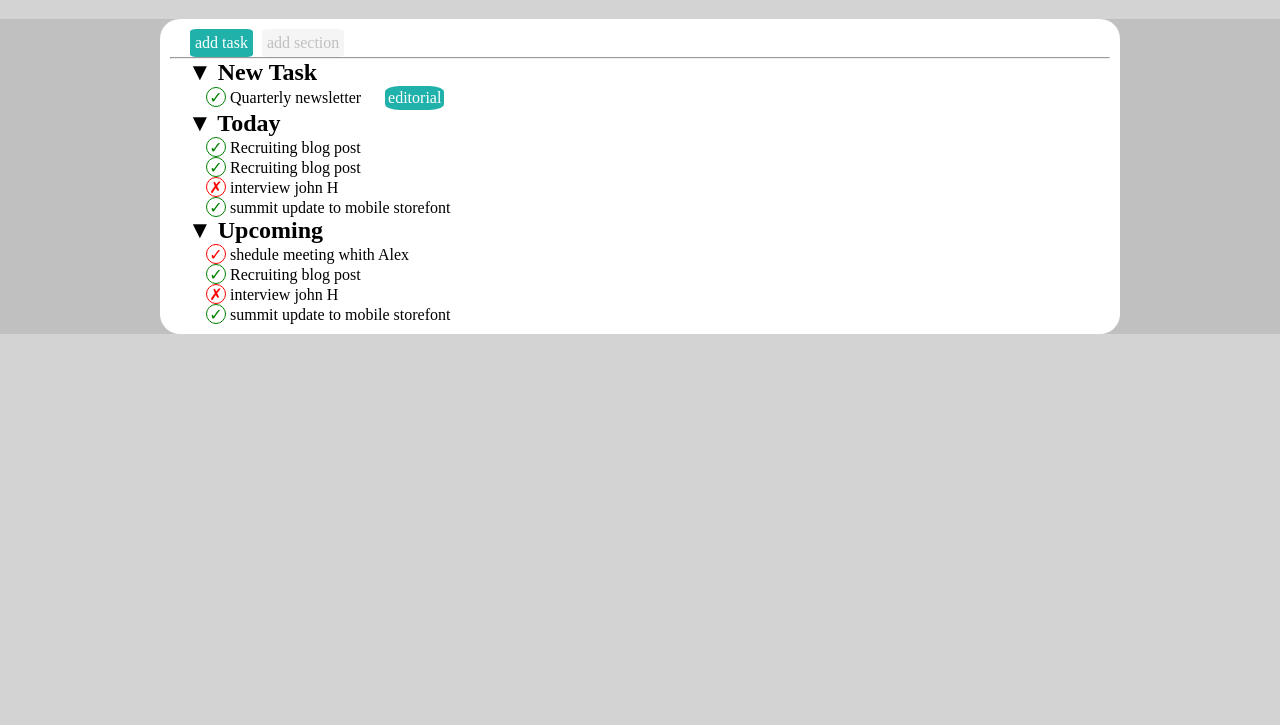
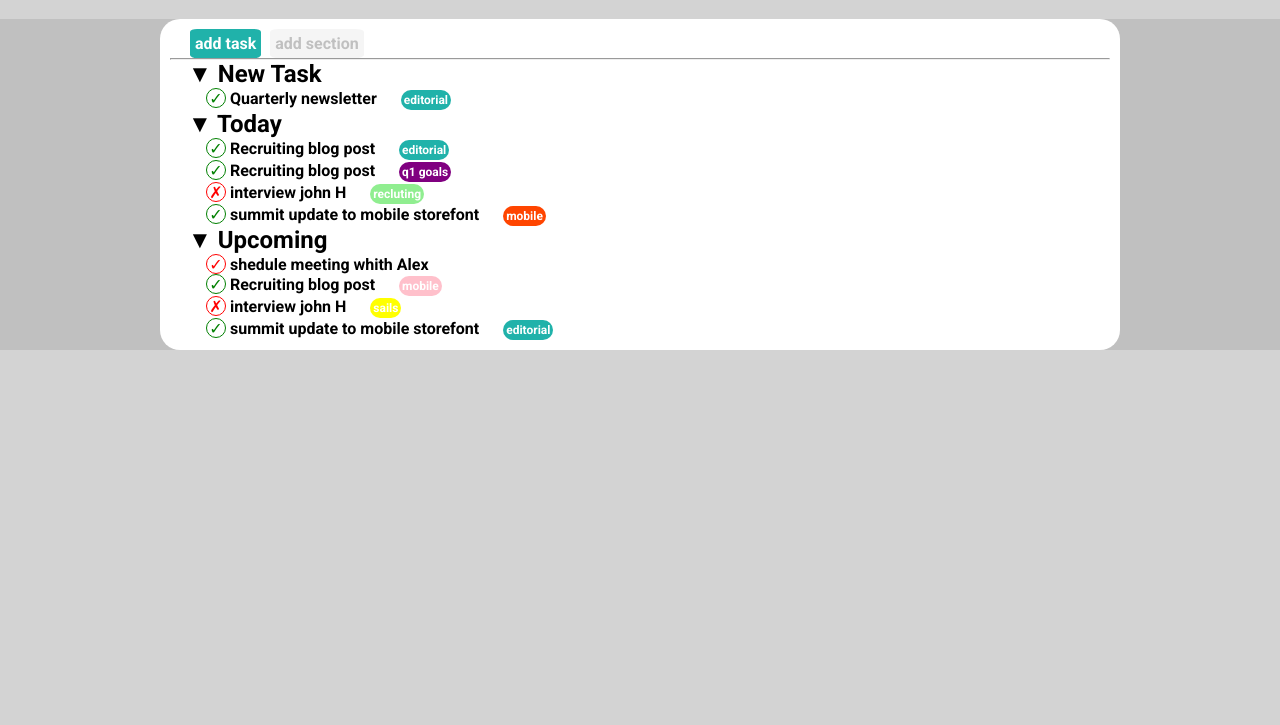
Before and after one commit to stefanopaesano/html-css-toboolist, a plain HTML site: page index.html in a window 1280 px wide. Shown: the part 75-800 px from the top of the page. Drawn offline with Linux system fonts and the light colour scheme.

Commit message:
fine esercizio

```diff
--- a/index.html
+++ b/index.html
@@ -4,9 +4,9 @@
     <meta charset="UTF-8">
     <meta name="viewport" content="width=device-width, initial-scale=1.0">
     <title>Document</title>
-    <link rel="link rel="preconnect" href="https://fonts.googleapis.com">
+    <link rel="preconnect" href="https://fonts.googleapis.com">
     <link rel="preconnect" href="https://fonts.gstatic.com" crossorigin>
-    <link href="https://fonts.googleapis.com/css2?family=Roboto:wght@700&display=swap" rel="stylesheet">
+    <link href="https://fonts.googleapis.com/css2?family=Roboto:wght@700&display=swap" rel="stylesheet"><!--font-family: 'Roboto', sans-serif;-->
     <link rel="stylesheet" href="style.css">
 </head>
 <body>
@@ -58,24 +58,36 @@
                                     &check;
                                 </span>
                                 Recruiting blog post
+                                <span id="casella3">
+                                    editorial
+                                </span>
                             </li>
                             <li>
                                 <span class="check done">
                                     &check;
                                 </span>
                                 Recruiting blog post
+                                <span id="casella4">
+                                    q1 goals
+                                </span>
                             </li>
                             <li>
                                 <span class="check not-done">
                                     &cross;
                                 </span>
                                 interview john H
+                                <span id="casella5">
+                                     recluting
+                                </span>
                             </li>
                             <li>
                                 <span class="check done">
                                    &check;
                                 </span>
                                 summit update to mobile storefont
+                                <span id="casella6">
+                                    mobile
+                               </span>
                             </li>
                         </ul>
                     </li>
@@ -95,18 +107,27 @@
                                     &check;
                                 </span>
                                 Recruiting blog post
+                                <span id="casella7">
+                                    mobile
+                               </span>
                             </li>
                             <li>
                                 <span class="check not-done">
                                     &cross;
                                 </span>
                                 interview john H
+                                <span id="casella8">
+                                    sails
+                               </span>
                             </li>
                             <li>
                                 <span class="check done">
                                    &check;
                                 </span>
                                 summit update to mobile storefont
+                                <span id="casella3">
+                                    editorial
+                                </span>
                             </li>
                         </ul>
                     </li>
--- a/style.css
+++ b/style.css
@@ -2,7 +2,7 @@
     margin: 0;
     padding: 0;
     box-sizing: border-box;
-    font-family: 'roboto' sans-serif;
+    font-family: 'Roboto', sans-serif;
 }
 
 header h1, header img{
@@ -92,6 +92,52 @@ h1 {
     background-color:lightseagreen;
     padding: 3px;
     color: white;
-    border-radius: 25%;
+    border-radius: 20px;
     margin-left: 20px;
+    font-size: 12px
 }
+#casella4 {
+    display: inline-block;
+    background-color:purple;
+    padding: 3px;
+    color: white;
+    border-radius: 20px;
+    margin-left: 20px;
+    font-size: 12px
+}
+#casella5 {
+    display: inline-block;
+    background-color:lightgreen;
+    padding: 3px;
+    color: white;
+    border-radius: 20px;
+    margin-left: 20px;
+    font-size: 12px
+}
+#casella6 {
+    display: inline-block;
+    background-color:orangered;
+    padding: 3px;
+    color: white;
+    border-radius: 20px;
+    margin-left: 20px;
+    font-size: 12px
+}
+#casella7 {
+    display: inline-block;
+    background-color:pink;
+    padding: 3px;
+    color: white;
+    border-radius: 20px;
+    margin-left: 20px;
+    font-size: 12px
+}
+#casella8 {
+    display: inline-block;
+    background-color: yellow;
+    padding: 3px;
+    color: white;
+    border-radius: 20px;
+    margin-left: 20px;
+    font-size: 12px
+}
```
